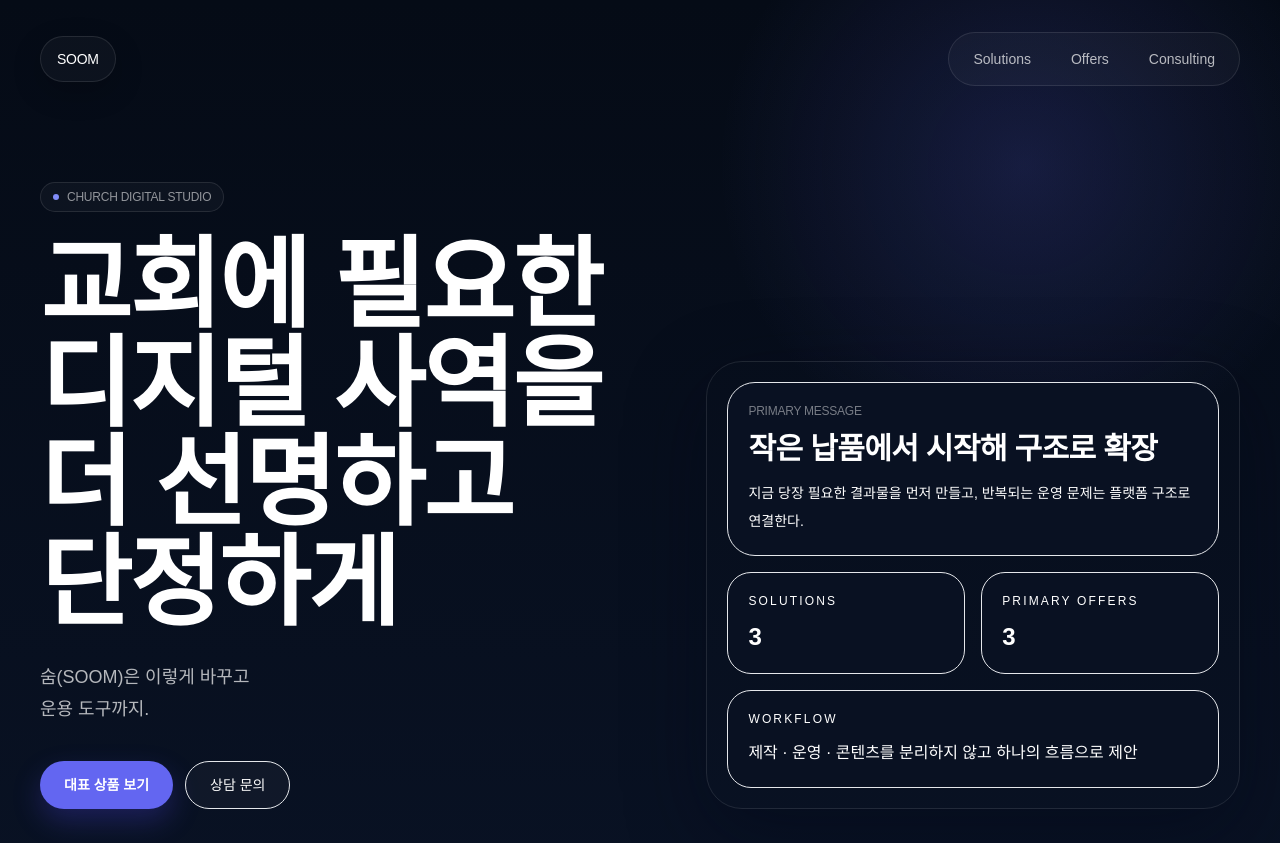
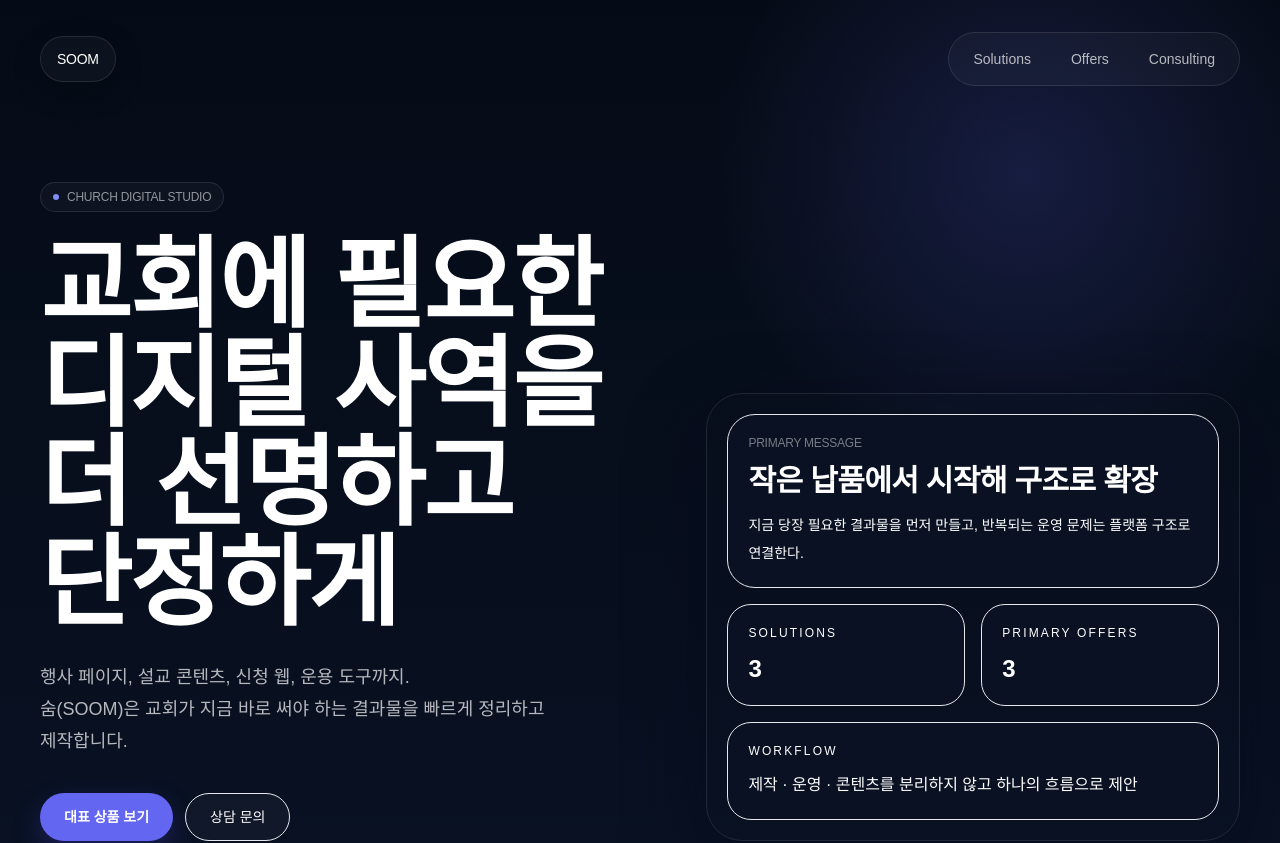
Before and after one commit to kinddragon1224/soom-church, a Next.js app: page / in a window 1280 px wide. Shown: the top 843 px of the page. Built offline with nearby package versions, Linux system fonts and the light colour scheme; a web font is replaced by a local one.

Commit message:
Restore hero subcopy with church service wording

```diff
--- a/app/page.tsx
+++ b/app/page.tsx
@@ -62,9 +62,9 @@ export default function HomePage() {
                 단정하게
               </h1>
               <p className="mt-6 max-w-lg text-sm leading-7 text-white/70 sm:mt-7 sm:text-lg sm:leading-8">
-                숨(SOOM)은 이렇게 바꾸고
+                행사 페이지, 설교 콘텐츠, 신청 웹, 운용 도구까지.
                 <br />
-                운용 도구까지.
+                숨(SOOM)은 교회가 지금 바로 써야 하는 결과물을 빠르게 정리하고 제작합니다.
               </p>
               <div className="mt-8 flex flex-col gap-3 sm:mt-9 sm:flex-row">
                 <a href="#offers" className="inline-flex min-h-12 items-center justify-center rounded-full bg-indigo-500 px-6 py-3 text-sm font-semibold text-white shadow-[0_12px_28px_rgba(79,70,229,0.28)]">대표 상품 보기</a>
```
